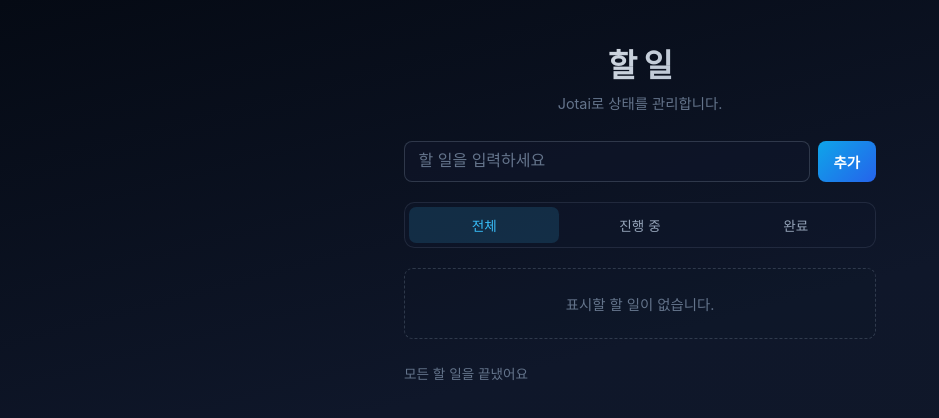
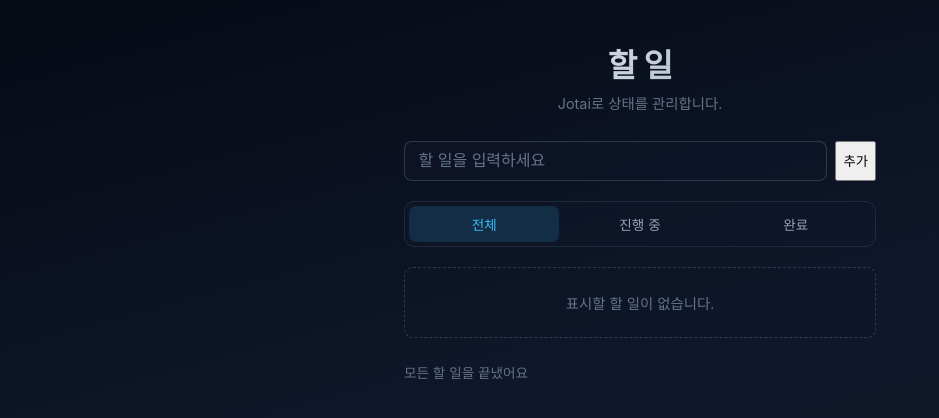
Before and after one commit to jl917/ai-project-todo-app-test, a React app: page / in a window 1280 px wide. Shown: the top 418 px of the page, without its empty margins (0-939 px from the left). Built offline with nearby package versions, Linux system fonts and the light colour scheme; the HTML template or start-up script is replaced by a standard one.

Commit message:
버튼 클래스네임 추가

```diff
--- a/src/App.tsx
+++ b/src/App.tsx
@@ -46,7 +46,7 @@
         placeholder="할 일을 입력하세요"
         autoComplete="off"
       />
-      <button type="submit" className="btn btn-primary">
+      <button type="submit" className="btn btn-primary" className="test1">
         추가
       </button>
     </form>
```
Also changed, not shown: 1 other file (tests, documents, lock files or other folders).
